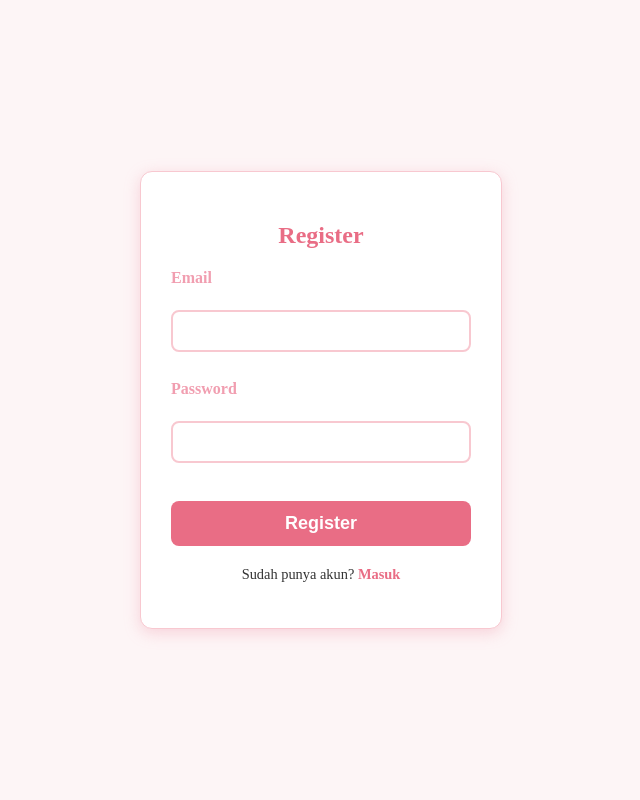
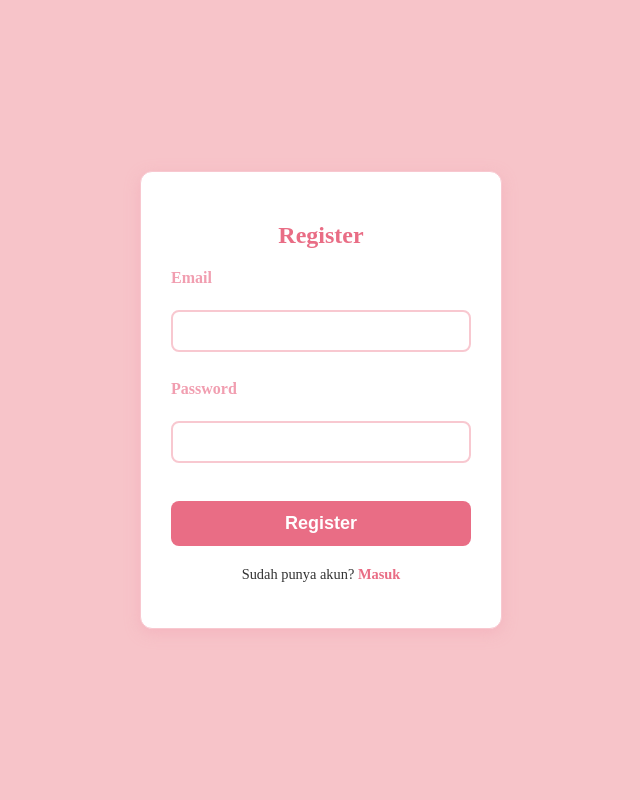
Before and after one commit to qanairen-cell/uas-ksi, a Flask app: page /register in a window 1280 px wide. Shown: the whole page, without its empty margins (319-959 px from the left). Run offline with Flask 3, Linux system fonts and the light colour scheme.

Commit message:
Update register.css

```diff
--- a/static/css/register.css
+++ b/static/css/register.css
@@ -2,7 +2,7 @@
 
 /* Warna pink soft yang digunakan (Konsisten dengan login.css) */
 :root {
-    --soft-pink-bg: #fdf5f6;       /* Latar belakang sangat muda */
+    --soft-pink-bg: #f7c4c9;       /* Latar belakang sangat muda */
     --light-pink: #f8c8d0;       /* Latar belakang utama/batas */
     --medium-pink: #f19eb0;      /* Untuk teks/hover */
     --dark-pink: #e96d85;        /* Untuk tombol/aksi */
```
